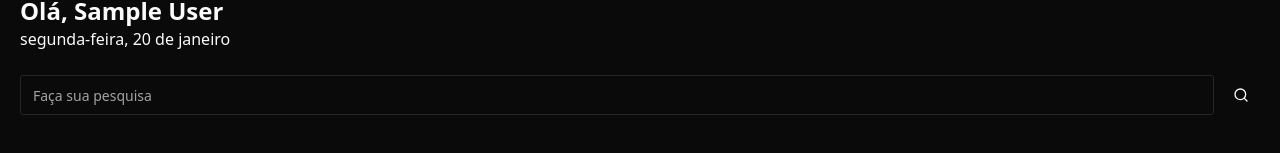
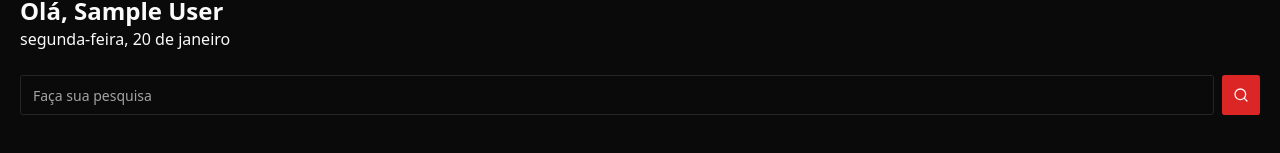
Before and after one commit to KaiqueSPereira/healtpep-ia, a Next.js app: page / in a window 1280 px wide. Shown: the part 139-292 px from the top of the page. Built offline with nearby package versions, Linux system fonts and the light colour scheme; no server answers; the database is empty; sample sign-in values are in the browser's storage.

Commit message:
Renomeia função de busca para 'Search' e ajusta a formatação da URL; modifica a consulta para usar 'equals' em vez de 'contains' e atualiza a passagem de dados para o componente AgendamentoItem.

```diff
--- a/app/_components/searchbar.tsx
+++ b/app/_components/searchbar.tsx
@@ -12,7 +12,7 @@ const formSchema = z.object({
   search: z.string().min(1, { message: "Digite o que deseja buscar" }).optional(),
 });
 
-const search = () => {
+const Search = () => {
   const form = useForm<z.infer<typeof formSchema>>({
     resolver: zodResolver(formSchema),
     defaultValues: {
@@ -22,7 +22,7 @@ const search = () => {
 
   const router = useRouter();
   const handleSearch = (data: z.infer<typeof formSchema>) => {
-    router.push("/consulta?search=${data.search}");
+    router.push(`/consulta?search=${data.search}`);
   };
 
   return (
@@ -49,8 +49,7 @@ const search = () => {
         />
         <Button
           size="icon"
-          variant="primary"
-          onClick={handleSearch}
+          variant="default"
           type="submit"
         >
           <SearchIcon />
@@ -61,4 +60,4 @@ const search = () => {
 };
 <></>;
 
-export default search;
+export default Search;
--- a/app/consulta/page.tsx
+++ b/app/consulta/page.tsx
@@ -1,4 +1,5 @@
 
+import { Consultatype } from "@prisma/client";
 import { db } from "../_lib/prisma";
 import AgendamentoItem from "./components/agendamentosItem";
 
@@ -84,7 +85,7 @@ const Consultaspage = async ({ searchParams }: ConsultaspageProps) => {
           { queixas: { startsWith: search, mode: "insensitive" } }, // Alternativa: startsWith
           { tratamento: { endsWith: search, mode: "insensitive" } }, // Alternativa: endsWith
           { tipodeexame: { equals: search, mode: "insensitive" } }, // Alternativa: equals
-          { tipo: { contains: search, mode: "insensitive" } }, // Voltar ao contains se necessário
+          { tipo: { equals: search as Consultatype } }, // Voltar ao equals se necessário
           {
             profissional: { nome: { startsWith: search, mode: "insensitive" } },
           }, // Alternativa: startsWith
@@ -102,7 +103,7 @@ const Consultaspage = async ({ searchParams }: ConsultaspageProps) => {
       <div className="grid grid-cols-3 gap-4">
         {consultas.length > 0 ? (
           consultas.map((consulta) => (
-            <AgendamentoItem key={consulta.id} consultas={consulta} />
+            <AgendamentoItem key={consulta.id} consultas={{ ...consulta, data: consulta.data.toISOString() }} />
           ))
         ) : (
           <p>Nenhum resultado encontrado.</p>
```
